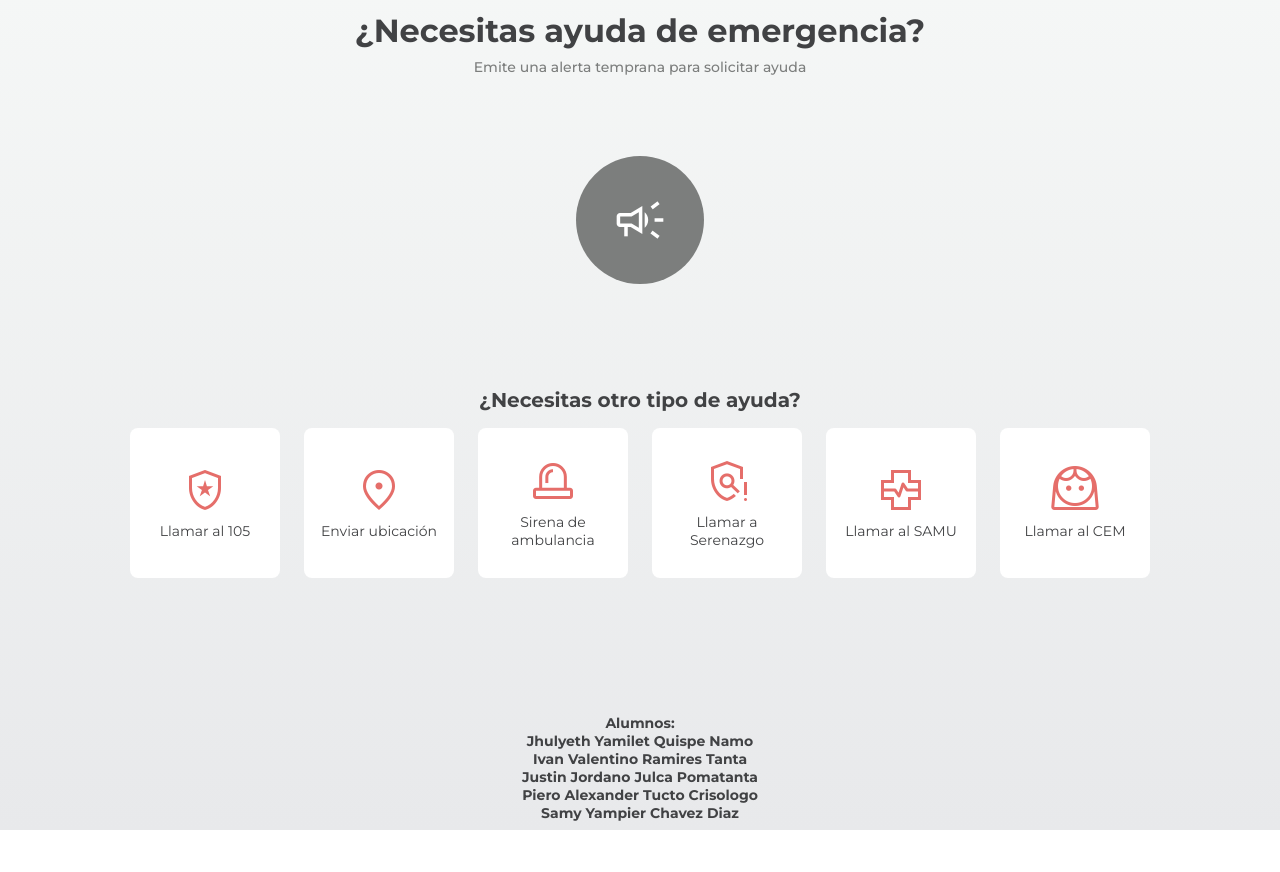
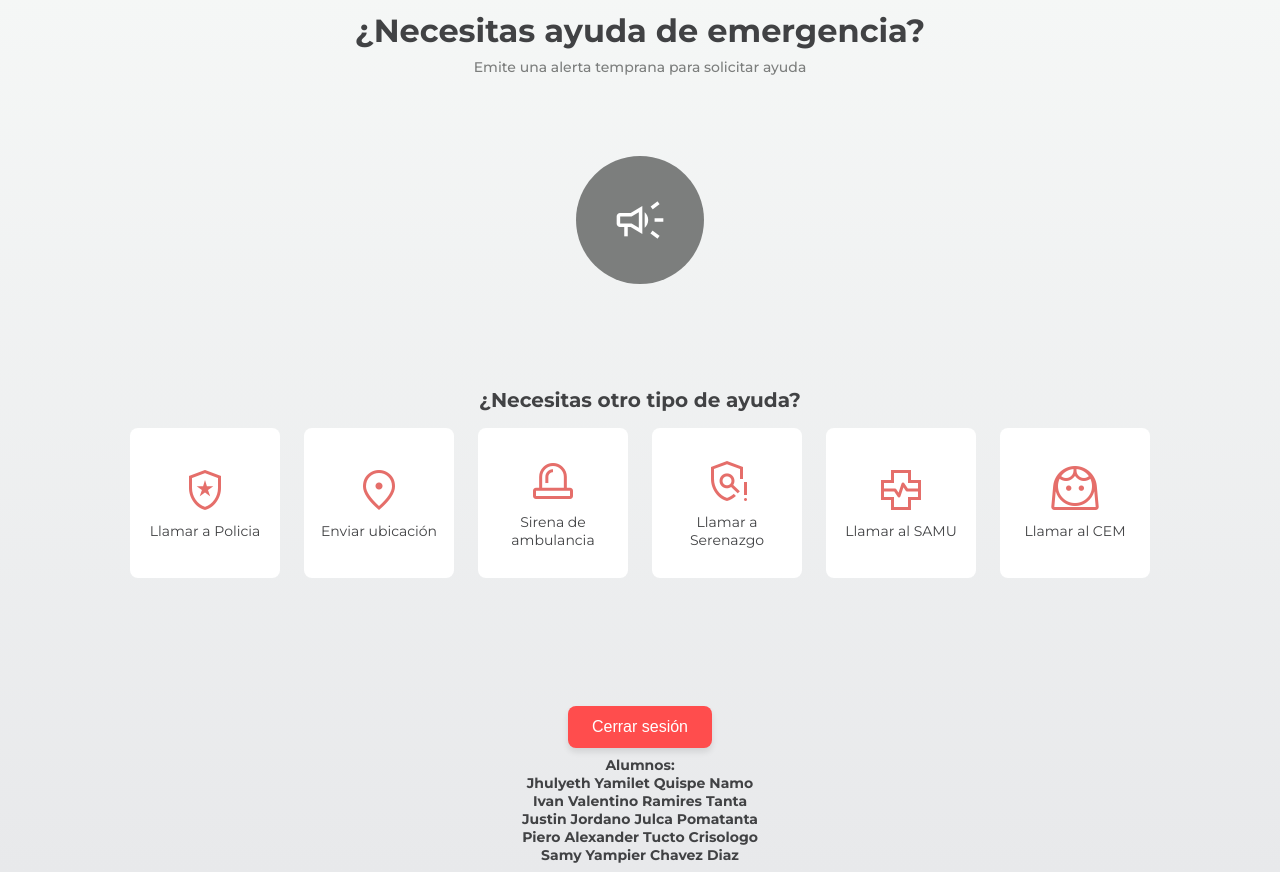
Before and after one commit to xTUX3Rx/PANICO, a plain HTML site: page app/components/home/principal.html in a window 1280 px wide. Shown: the part 69-941 px from the top of the page. Before the commit the page ends 899 px from the top, so only its background shows below. Drawn offline with nearby package versions, Linux system fonts and the light colour scheme.

Commit message:
manosearlo

```diff
--- a/app/components/home/principal.html
+++ b/app/components/home/principal.html
@@ -111,6 +111,32 @@
 
   </div>
 
+<style>
+    .boton-container {
+      display: flex;
+      justify-content: center;
+    }
+    #logoutBtn {
+      padding: 12px 24px;
+      background-color: #ff4d4d;
+      color: white;
+      border: none;
+      border-radius: 8px;
+      font-size: 16px;
+      cursor: pointer;
+      box-shadow: 0 4px 6px rgba(0,0,0,0.1);
+      transition: background-color 0.3s ease;
+    }
+
+    #logoutBtn:hover {
+      background-color: #e60000;
+    }
+  </style>
+
+  <div class="boton-container">
+    <button id="logoutBtn">Cerrar sesión</button>
+  </div>
+
   <div class="footer">
     <p id="">Alumnos:</p>
     <p id="">Jhulyeth Yamilet Quispe Namo</p>
--- a/app/domain/login/log-in.js
+++ b/app/domain/login/log-in.js
@@ -27,7 +27,7 @@ document.getElementById('loginButton').addEventListener('click', function () {
   }
 
   // ✅ Login exitoso
-  alert(`Bienvenido, ${usuario.usuario}!`);
+  //alert(`Bienvenido, ${usuario.usuario}!`);
   // Aquí podrías guardar la sesión o redirigir:
   localStorage.setItem('usuarioActivo', JSON.stringify(usuario));
   window.location.href = '../../app/components/home/principal.html';
--- a/script.js
+++ b/script.js
@@ -166,7 +166,7 @@ function setPoliceNumber() {
   if (locationConfig === "peru") {
     policeNumber = '105';
   }
-  document.getElementById('policeNumber').textContent = `Llamar al ${policeNumber}`;
+  document.getElementById('policeNumber').textContent = `Llamar a Policia`;
 }
 
 setPoliceNumber();
@@ -264,3 +264,12 @@ document.querySelector('.dialog-action').addEventListener('click', () => {
   toggleNotification();
   executeAlarm();
 });
+
+
+//boton salir
+ function logout() {
+     localStorage.clear();
+      window.location.href = "../../..index.html";
+    }
+
+    $('#logoutBtn').addEventListener('click', logout);
```
Also changed, not shown: index.html (+1 -0 lines), scriplog.js (deleted, +0 -19 lines).
